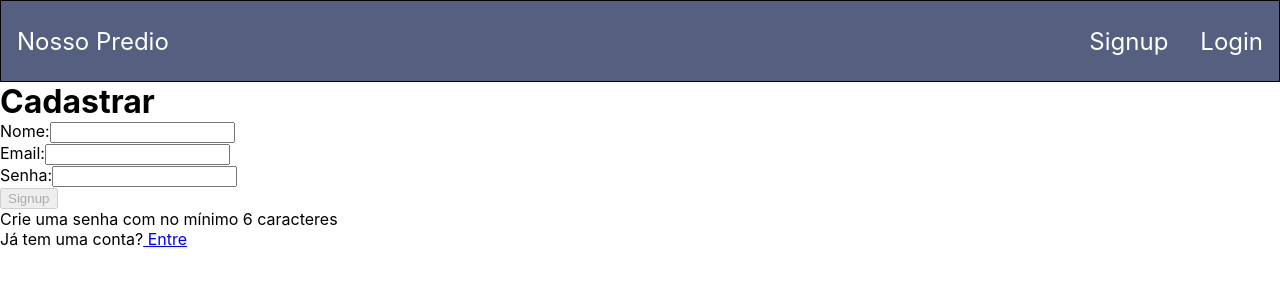
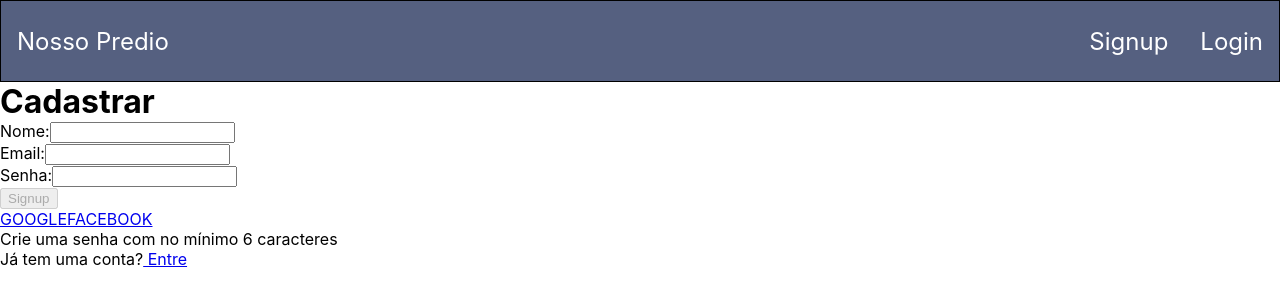
Before and after one commit to juliajforesti/nosso-predio-client, a React (Create React App) app in the folder nosso-predio-client/: page /signup in a window 1280 px wide. Shown: the top 306 px of the page. Built offline with nearby package versions, Linux system fonts and the light colour scheme; no server answers.

Commit message:
Added facebook and google link to signup route

```diff
--- a/nosso-predio-client/src/components/auth/Signup.js
+++ b/nosso-predio-client/src/components/auth/Signup.js
@@ -97,6 +97,8 @@ class Signup extends Component {
             <input  className="button" type="submit" value="Signup" />
           ) }
         </form>
+        <a href="http://localhost:5000/api/auth/google">GOOGLE</a>
+        <a href="http://localhost:5000/api/auth/facebook">FACEBOOK</a>
         <p>Crie uma senha com no mínimo 6 caracteres</p>
         <p>{this.state.errorMessage}</p>
         <p>
```
